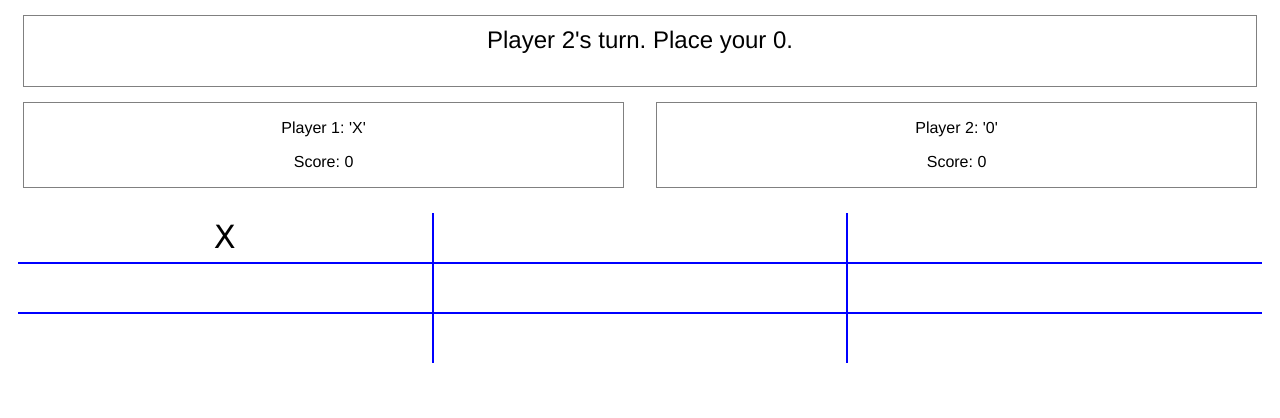
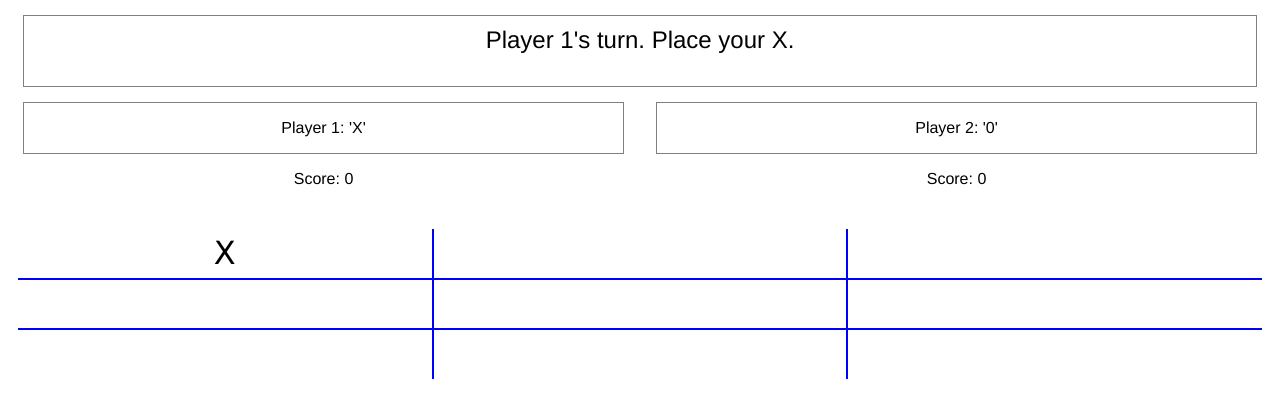
Before and after one commit to MisterKrud/tic-tac-toe, a plain HTML site: page index.html in a window 1280 px wide. Both pictures are taken after a click on the element 225 px from the left and 238 px from the top of the page. Drawn offline with Linux system fonts and the light colour scheme.

Commit message:
Adding more divs

```diff
--- a/index.html
+++ b/index.html
@@ -10,8 +10,14 @@
     <div class="container">
         <div id="messages"></div>
         <div id="player-names">
+            <div id="p1-container" class="player-container">
             <div id="player-one" class="player-name"></div>
+                <div class="score" id="p1-score"></div>
+            </div>
+            <div id="p2-container" class="player-container">
             <div id="player-two" class="player-name"></div>
+                <div class="score" id="p2-score"></div>
+            </div>
         </div>
         <div class="board">
 <div class="controls"></div>
--- a/script.js
+++ b/script.js
@@ -9,13 +9,14 @@ const Gameboard = (rows = 3, cols = 3) => {
   const getBoard = () => board;
 
   const placeToken = (row, column, player) => {
+    console.log(`${board[row][column].getValue()}`)
     if (board[row][column].getValue() === "-") {
       board[row][column].addToken(player);
     } else {
       console.log(`That square has been played`);
-    }
+
   };
-
+  }
   const renderBoard = () => {
     const boardWithCellValues = board.map((row) =>
       row.map((cell) => cell.getValue())
@@ -26,7 +27,7 @@ const Gameboard = (rows = 3, cols = 3) => {
   };
 
   return { getBoard, placeToken, renderBoard };
-};
+}
 
 function Cell() {
   let value = "-";
@@ -39,14 +40,16 @@ function Cell() {
   return { addToken, getValue };
 }
 
-const Player = (name, token, score) => {
-  return { name, token, score };
+const Player = (name, token) => {
+   let score = 0
+
+  return { name, token, score};
 };
 
 const gameControl = () => {
   const gameboard = Gameboard(3, 3); //get the board
-  const player1 = Player("Player 1", "X", 0);
-  const player2 = Player("Player 2", "0", 0);
+  const player1 = Player("Player 1", "X");
+  const player2 = Player("Player 2", "0");
 
   const playerArray = [player1, player2]; // establish the players in an array
   let activePlayer = playerArray[0]; // active player is the first player
@@ -58,7 +61,7 @@ const gameControl = () => {
     } else {
       activePlayer = playerArray[0];
     }
-    gameboard.renderBoard(); //Put the board on the screen
+    gameboard.renderBoard(); //Put the board in the console
 
     console.log(
       `${activePlayer.name}'s turn. Place your '${activePlayer.token}'`
@@ -70,16 +73,24 @@ const gameControl = () => {
 
   const playRound = (row, col) => {
     const currentPlayer = getActivePlayer();
-    gameboard.placeToken(row, col, currentPlayer);
+    const currentCell = gameboard;
+
+
+   gameboard.placeToken(row, col, currentPlayer);
+   console.log(`currentCell ${gameboard.placeToken(row, col)}`)
+
+
     const gameWon = gameOver();
     if (!gameWon) {
 
       switchPlayers()
     } else {
-      currentPlayer.score = currentPlayer.score++
+      currentPlayer.score++
+
       gameWon
     }
-  };
+
+};
 
   const gameOver = () => {
     const board = gameboard.renderBoard();
@@ -127,6 +138,10 @@ const gameControl = () => {
     }
   };
 
+  const cellOccupied = () => {
+
+  }
+
   return { gameboard, getActivePlayer, gameOver, switchPlayers, playRound, player1, player2 };
 
 
@@ -156,23 +171,16 @@ const screenControl = (() => {
   const boardDiv = document.querySelector(".board");
   const messageScreen = document.getElementById("messages");
   const playerOneDetails = document.getElementById("player-one");
+  const playerOneScore = document.getElementById("p1-score")
+  const playerTwoScore = document.getElementById("p2-score")
   const playerTwoDetails = document.getElementById("player-two");
+  const activePlayer = control.getActivePlayer();
 
-  playerOneDetails.innerHTML = `<p>${control.player1.name}: '${control.player1.token}'</p><p>Score: ${control.player1.score}</p>`
-  playerTwoDetails.innerHTML = `<p>${control.player2.name}: '${control.player2.token}'</p><p>Score: ${control.player2.score}</p>`;
-
-
-  const playMessage = () =>
-    `${control.getActivePlayer().name}'s turn. Place your ${
-      control.getActivePlayer().token
-    }.`;
-  const winningMessage = () =>
-    `${control.getActivePlayer().token} wins. Well done ${
-      control.getActivePlayer().name
-    }! <br/> Click here to play again.`;
-  messageScreen.textContent = playMessage();
+  playerOneDetails.innerHTML = `<p>${control.player1.name}: '${control.player1.token}'</p>`
+  playerOneScore.innerHTML = `<p>Score: ${control.player1.score}</p>`
+  playerTwoDetails.innerHTML = `<p>${control.player2.name}: '${control.player2.token}'`;
+  playerTwoScore.innerHTML = `<p>Score: ${control.player2.score}</p>`
   const board = control.gameboard;
-
   const renderDivs = (() => {
 
     for (let i = 0; i < board.getBoard().length; i++) {
@@ -190,29 +198,55 @@ const screenControl = (() => {
     }})()
 
 
+  const playMessage = () =>
+    `${activePlayer.name}'s turn. Place your ${
+      activePlayer.token
+    }.`;
+  const winningMessage = () =>
+    `${activePlayer.token} wins. Well done ${
+      activePlayer.name
+    }! <br/> Click here to play again.`;
+  messageScreen.textContent = playMessage();
+
+
+
+
+    const gameWon = () => {
+      messageScreen.innerHTML = winningMessage();
+       playerOneScore.innerHTML = `<p>Score: ${control.player1.score}</p>`
+       playerTwoScore.innerHTML = `<p>Score: ${control.player2.score}</p>`
+console.log(activePlayer)
+console.log(activePlayer.score)
+      messageScreen.addEventListener("click", () => {
+
+
+
+      });
+    }
+
+
     const clickListener = (() => {
       const gridCells = document.querySelectorAll(".cell");
       gridCells.forEach((cell) => {
         cell.addEventListener("click", () => {
+
           const row = cell.getAttribute("row");
           const col = cell.getAttribute("col")
           const currentPlayer = control.getActivePlayer()
+
           control.playRound(row, col);
           const gameIsWon = control.gameOver()
           cell.textContent = `${currentPlayer.token}`;
-          // control.switchPlayers();
-          console.log(`Active player is ${control.getActivePlayer().name}`);
+
+          console.log(`Active player is ${activePlayer.name}`);
 
           if (gameIsWon) {
 
-            // control.switchPlayers();
 
-            messageScreen.innerHTML = winningMessage();
+            gameWon()
 
-            messageScreen.addEventListener("click", () => {
 
-              location.reload();
-            });
+
           } else {
             messageScreen.textContent = playMessage();
           }
```
